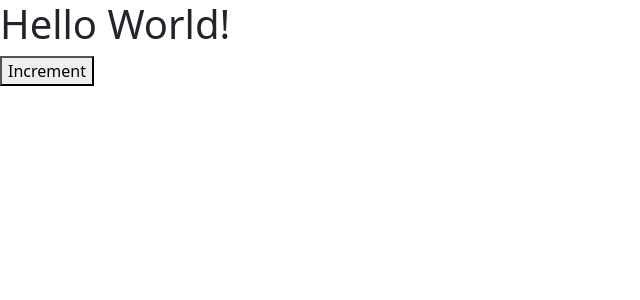
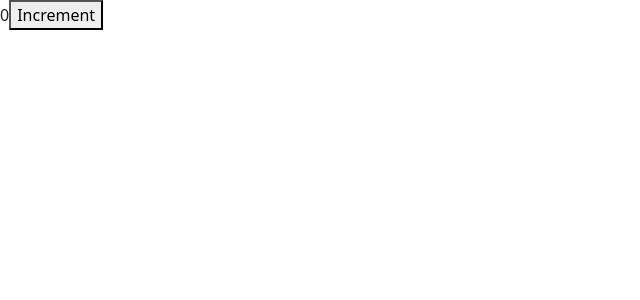
Before and after one commit to tavolafourcade/counter-app, a React (Create React App) app: page / in a window 1280 px wide. Shown: the top 300 px of the page, without its empty margins (0-640 px from the left). Built offline with nearby package versions, Linux system fonts and the light colour scheme.

Commit message:
[ ADD ] Count to State for implementing dynamically [ UPDATE ] Span for showing state data using this.state.count

```diff
--- a/src/components/counter.jsx
+++ b/src/components/counter.jsx
@@ -1,9 +1,12 @@
 import React, { Component } from 'react';
 class Counter extends React.Component {
+    state = {
+        count: 0
+    };
     render() {
         return (
             <React.Fragment>
-                <h1>Hello World!</h1>
+                <span>{this.state.count}</span>
                 <button>Increment</button>
             </React.Fragment>
         );
```
